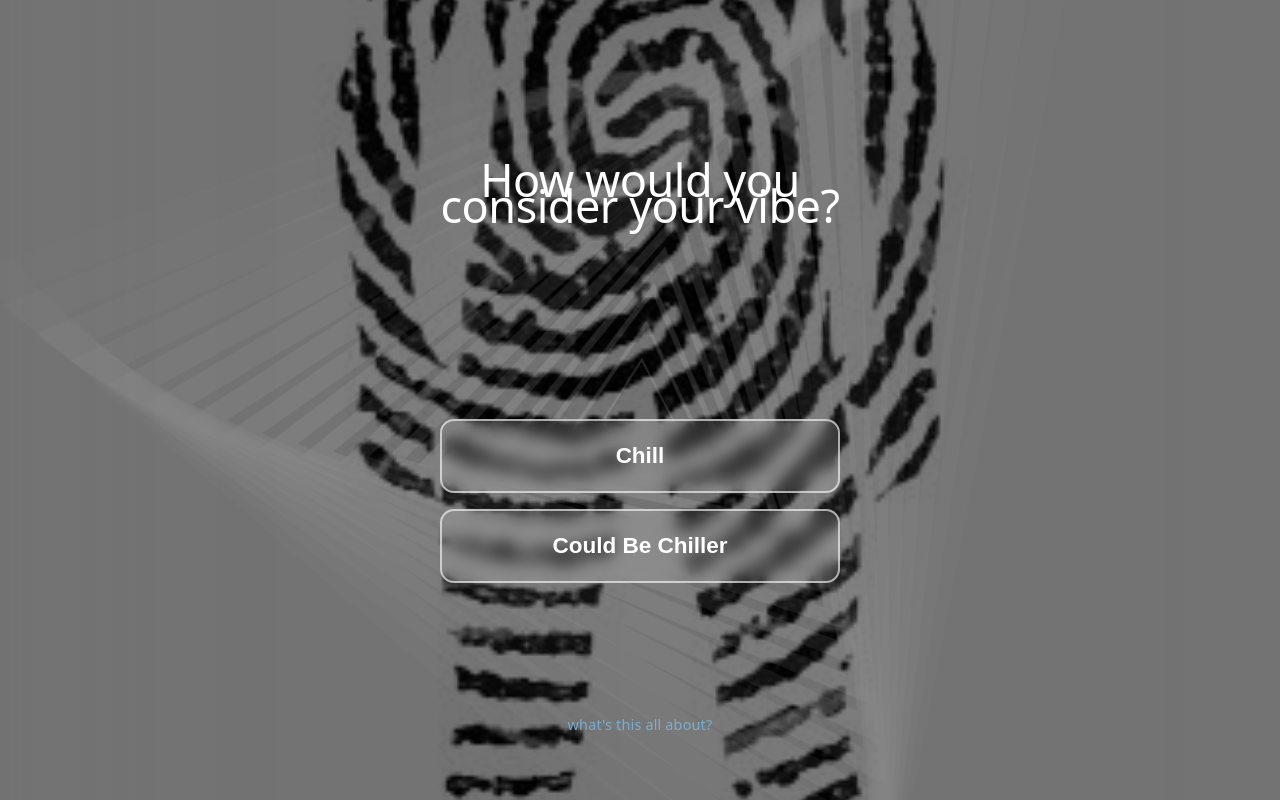
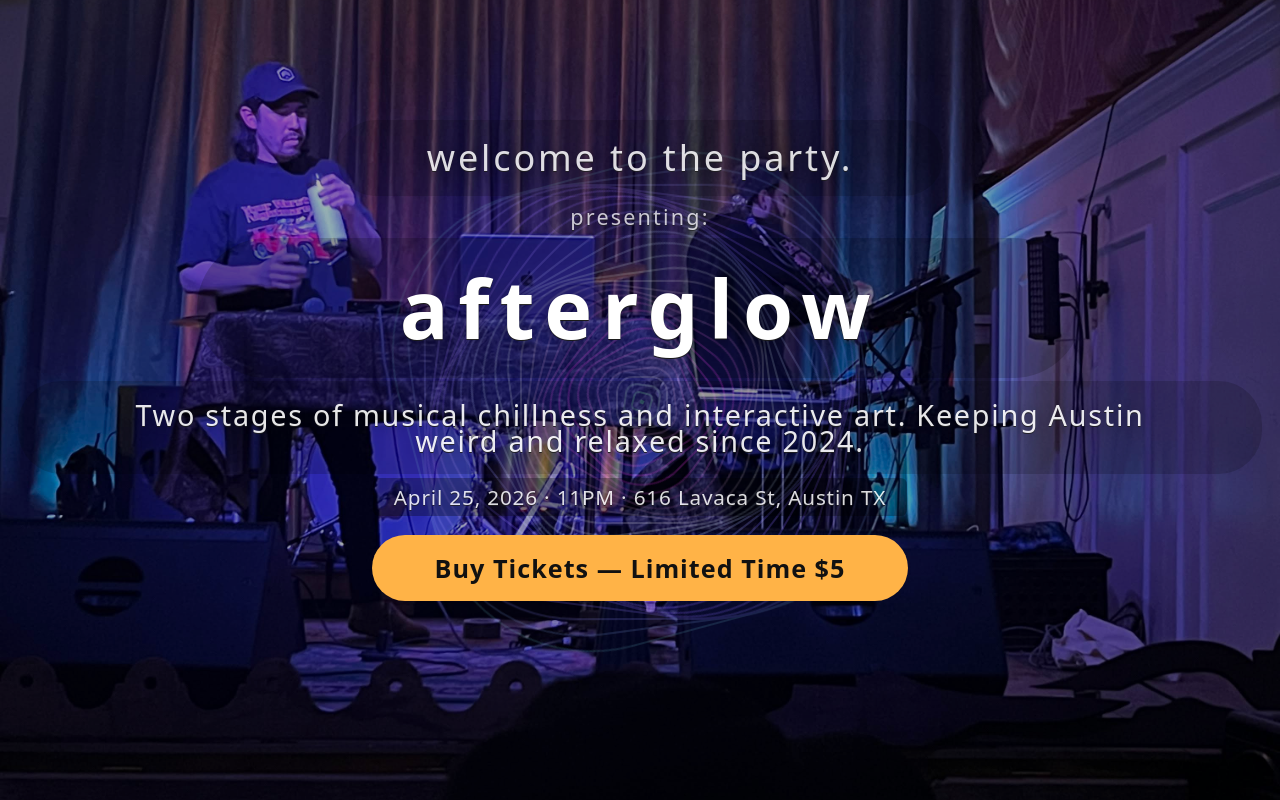
Before and after one commit to JMD1986/afterGlow, a React (Vite) app: page / in a window 1280 px wide. Shown: the top 800 px of the page. Built offline with nearby package versions, Linux system fonts and the light colour scheme.

Commit message:
adjusting routing, styling more

```diff
--- a/src/App.tsx
+++ b/src/App.tsx
@@ -1,7 +1,6 @@
-import { useState, useRef, useEffect } from "react";
+import { useState, useEffect } from "react";
 import { Routes, Route, useLocation } from "react-router-dom";
 import Survey from "./components/Survey";
-import MusicToggle from "./components/MidiBackground";
 import Explanation from "./components/Explanation";
 import CountdownModal from "./components/CountdownModal";
 import EventInfo from "./components/EventInfo";
@@ -13,17 +12,10 @@ import ThePortal from "./components/pages/ThePortal";
 import TheTeam from "./components/pages/TheTeam";
 import TheVenue from "./components/pages/TheVenue";
 import "./App.css";
-import type { FC, ReactNode, MutableRefObject } from "react";
-
-// Interfaces for props
-interface MusicToggleProps {
-  playing: boolean;
-  onToggle: () => void;
-}
+import type { FC } from "react";
 
 interface SurveyProps {
   onComplete: () => void;
-  onStartMusic: () => void;
 }
 
 // ScrollToTop component
@@ -36,62 +28,16 @@ const ScrollToTop: FC = () => {
 };
 
 const App: FC = () => {
-  const [surveyDone, setSurveyDone] = useState<boolean>(false);
-  const [musicStarted, setMusicStarted] = useState<boolean>(false);
-  const [musicPlaying, setMusicPlaying] = useState<boolean>(false);
-  const audioRef = useRef<HTMLAudioElement | null>(null);
-
-  function startMusic(): void {
-    if (audioRef.current && !musicPlaying) {
-      audioRef.current.play();
-      setMusicPlaying(true);
-      setMusicStarted(true);
-    }
-  }
-
-  function toggleMute(): void {
-    if (!audioRef.current) return;
-    if (musicPlaying) {
-      audioRef.current.pause();
-      setMusicPlaying(false);
-    } else {
-      audioRef.current.play();
-      setMusicPlaying(true);
-    }
-  }
-
-  function handleSurveyComplete(): void {
-    setSurveyDone(true);
-  }
-
   return (
     <>
-      <audio
-        ref={audioRef}
-        src="/return-to-innocence.mp3"
-        loop
-        preload="auto"
-      />
-      {musicStarted && (
-        <MusicToggle playing={musicPlaying} onToggle={toggleMute} />
-      )}
       <ScrollToTop />
       <Routes>
         <Route
           path="/"
           element={
-            <>
-              {!surveyDone && (
-                <Survey
-                  onComplete={handleSurveyComplete}
-                  onStartMusic={startMusic}
-                />
-              )}
-              {surveyDone && <CountdownModal />}
-              <main className="main-content">
-                <EventInfo />
-              </main>
-            </>
+            <main className="main-content">
+              <EventInfo />
+            </main>
           }
         />
         <Route path="/explanation" element={<Explanation />} />
--- a/src/components/EventInfo.css
+++ b/src/components/EventInfo.css
@@ -94,9 +94,12 @@
 
 .event-hero-welcome {
   position: absolute;
-  inset: 0;
+  top: 0;
+  left: 50%;
+  transform: translateX(-50%);
   z-index: 3;
   width: 100%;
+  max-width: 100vw;
   text-align: center;
   pointer-events: none;
   display: flex;
@@ -105,6 +108,7 @@
   justify-content: flex-start;
   gap: 0.2em;
   padding: 15vh 1em 1em;
+  box-sizing: border-box;
 }
 
 .event-hero-welcome span {
@@ -418,12 +422,14 @@
 .floating-ticket-footer {
   position: fixed;
   bottom: 0;
-  left: 0;
-  width: 100%;
+  left: 50%;
+  transform: translateX(-50%) translateY(100%);
+  width: 100vw;
   display: flex;
   justify-content: center;
   align-items: center;
   padding: 0.75em 1em;
+  box-sizing: border-box;
   background: rgba(0, 0, 0, 0.85);
   backdrop-filter: blur(10px);
   -webkit-backdrop-filter: blur(10px);
@@ -436,7 +442,7 @@
 }
 
 .floating-ticket-footer.visible {
-  transform: translateY(0);
+  transform: translateX(-50%) translateY(0);
   opacity: 1;
   pointer-events: auto;
 }
--- a/src/components/Survey.jsx
+++ b/src/components/Survey.jsx
@@ -17,7 +17,7 @@ function getRandomBg(exclude) {
   return pool[Math.floor(Math.random() * pool.length)];
 }
 
-export default function Survey({ onComplete, onStartMusic }) {
+export default function Survey({ onComplete }) {
   const navigate = useNavigate();
   const [step, setStep] = useState(1);
   const [firstAnswer, setFirstAnswer] = useState(null);
@@ -39,7 +39,6 @@ export default function Survey({ onComplete, onStartMusic }) {
     triggerPulse();
     setFirstAnswer(answer);
     setStep(2);
-    onStartMusic();
   }
 
   function handleCompleteAndNavigate(data) {
```
